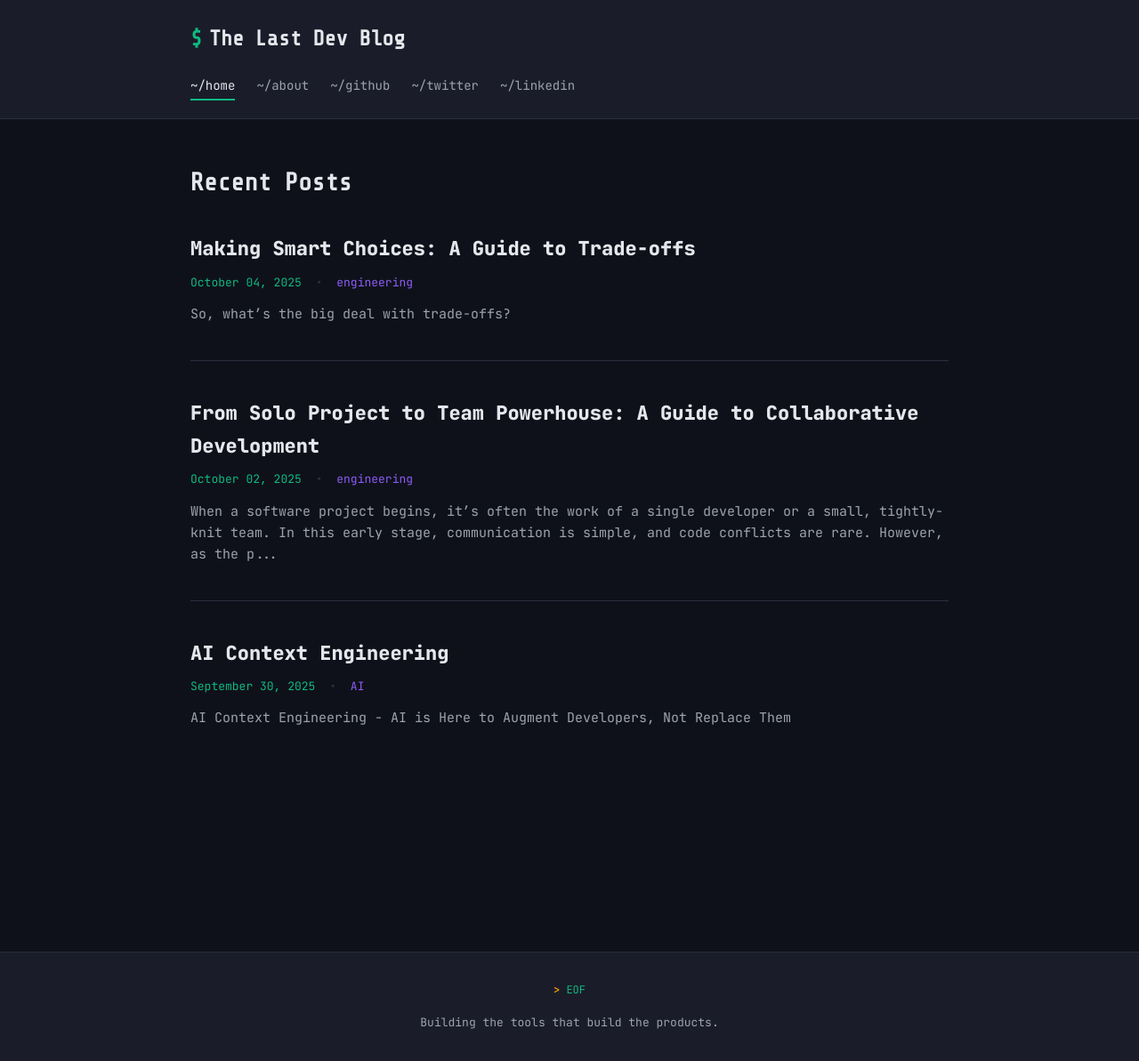
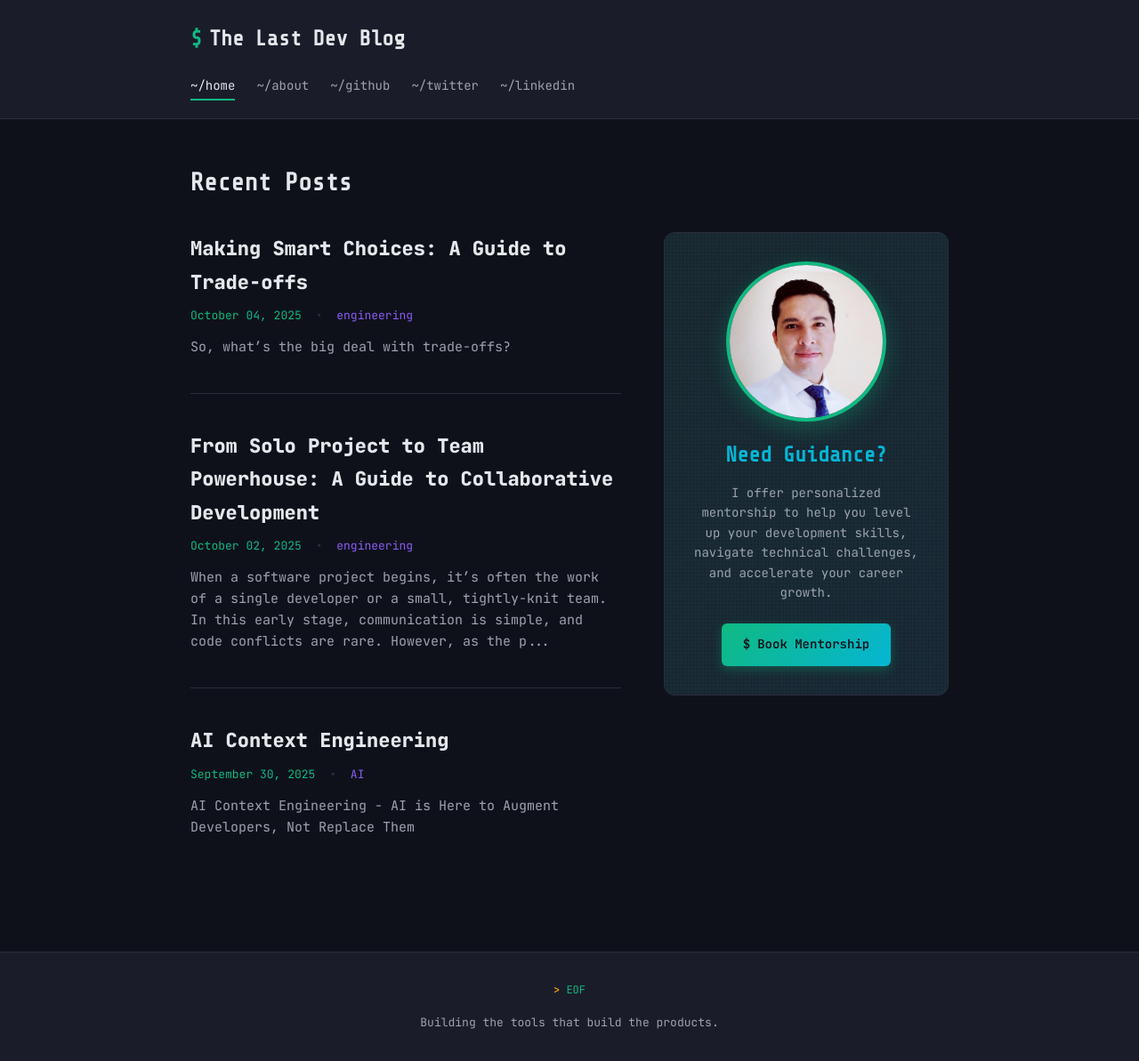
Before and after one commit to JoseFdri/the_last_dev_blog, a Jekyll site: the page built from index.markdown, in a window 1280 px wide and 1193 px high. Shown: the whole window at 89% size. Built offline with Jekyll 4.4.1, drawn with Linux system fonts in a browser that asks for light colours.

Commit message:
add free mentorship

```diff
--- a/_layouts/home.html
+++ b/_layouts/home.html
@@ -5,8 +5,9 @@ layout: default
 <div class="home">
     <h1 class="page-heading">Recent Posts</h1>
 
-    {% if site.posts.size > 0 %}
-    <div class="posts-list">
+    <div class="home-layout">
+        {% if site.posts.size > 0 %}
+        <div class="posts-list">
         {% for post in site.posts %}
         <article class="post-item">
             <header>
@@ -30,10 +31,25 @@ layout: default
             {% endif %}
         </article>
         {% endfor %}
+        </div>
+        {% else %}
+        <p class="no-posts">No posts yet. Check back soon!</p>
+        {% endif %}
+
+        <!-- Book a Call Banner (Sidebar) -->
+        <aside class="cta-banner">
+            <div class="banner-content">
+                <div class="photo-container">
+                    <img src="{{ '/assets/images/me.jpeg' | relative_url }}" alt="Profile Photo" class="profile-photo">
+                </div>
+                <h2 class="banner-title">Need Guidance?</h2>
+                <p class="banner-text">I offer personalized mentorship to help you level up your development skills, navigate technical challenges, and accelerate your career growth.</p>
+                <a href="https://calendly.com/josefernaguillen/30min" class="cta-button">
+                    <span class="prompt-symbol">$</span> Book Mentorship
+                </a>
+            </div>
+        </aside>
     </div>
-    {% else %}
-    <p class="no-posts">No posts yet. Check back soon!</p>
-    {% endif %}
 
     {% if site.paginate %}
     <nav class="pagination">
--- a/about.markdown
+++ b/about.markdown
@@ -5,6 +5,8 @@ permalink: /about/
 ---
 
 ## $ whoami
+
+<img src="/assets/images/me.jpeg" alt="Jose Rodriguez" style="width: 220px; height: 220px; border-radius: 16px; object-fit: cover; box-shadow: 0 2px 12px rgba(0, 0, 0, 0.1); float: right; margin-left: 2.5rem; margin-bottom: 2rem;">
 
 **My purpose for coding is simple: to make exceptional products.**
 
--- a/assets/css/main.scss
+++ b/assets/css/main.scss
@@ -138,8 +138,125 @@ body {
         font-family: $font-display;
     }
 
+    .home-layout {
+        display: flex;
+        gap: 48px;
+        align-items: flex-start;
+    }
+
     .posts-list {
-        margin-bottom: 48px;
+        flex: 1;
+        min-width: 0;
+    }
+
+    // CTA Banner (Sidebar)
+    .cta-banner {
+        width: 320px;
+        flex-shrink: 0;
+        background: $bg-secondary;
+        border-radius: 12px;
+        border: 1px solid $border-color;
+        position: sticky;
+        top: 24px;
+        overflow: hidden;
+
+        &::before {
+            content: '';
+            position: absolute;
+            top: 0;
+            left: 0;
+            right: 0;
+            bottom: 0;
+            background:
+                linear-gradient(135deg, rgba(16, 185, 129, 0.05) 0%, rgba(6, 182, 212, 0.05) 100%),
+                repeating-linear-gradient(
+                    0deg,
+                    transparent,
+                    transparent 2px,
+                    rgba(16, 185, 129, 0.03) 2px,
+                    rgba(16, 185, 129, 0.03) 4px
+                ),
+                repeating-linear-gradient(
+                    90deg,
+                    transparent,
+                    transparent 2px,
+                    rgba(6, 182, 212, 0.03) 2px,
+                    rgba(6, 182, 212, 0.03) 4px
+                );
+            z-index: 0;
+        }
+
+        .banner-content {
+            padding: 32px;
+            display: flex;
+            flex-direction: column;
+            align-items: center;
+            text-align: center;
+            position: relative;
+            z-index: 1;
+        }
+
+        .photo-container {
+            width: 180px;
+            height: 180px;
+            border-radius: 50%;
+            overflow: hidden;
+            border: 4px solid $accent-green;
+            box-shadow: 0 8px 24px rgba(16, 185, 129, 0.3);
+            transition: all 0.3s ease;
+            margin-bottom: 24px;
+
+            &:hover {
+                transform: scale(1.05);
+                box-shadow: 0 12px 32px rgba(16, 185, 129, 0.4);
+            }
+        }
+
+        .profile-photo {
+            width: 100%;
+            height: 100%;
+            object-fit: cover;
+            display: block;
+        }
+
+        .banner-title {
+            font-size: 24px;
+            color: $accent-cyan;
+            margin-bottom: 16px;
+            font-family: $font-display;
+            line-height: 1.2;
+        }
+
+        .banner-text {
+            font-size: 14px;
+            color: $text-secondary;
+            line-height: 1.6;
+            margin-bottom: 24px;
+        }
+
+        .cta-button {
+            display: inline-flex;
+            align-items: center;
+            gap: 8px;
+            padding: 12px 24px;
+            background: linear-gradient(135deg, $accent-green 0%, $accent-cyan 100%);
+            color: $bg-primary;
+            text-decoration: none;
+            border-radius: 6px;
+            font-weight: 600;
+            font-size: 14px;
+            transition: all 0.3s ease;
+            box-shadow: 0 4px 12px rgba(16, 185, 129, 0.3);
+
+            .prompt-symbol {
+                color: $bg-primary;
+            }
+
+            &:hover {
+                transform: translateY(-2px);
+                box-shadow: 0 6px 20px rgba(16, 185, 129, 0.4);
+            }
+        }
     }
 
     .post-item {
@@ -661,6 +778,34 @@ body {
         .post-title {
             font-size: 20px;
         }
+
+        .home-layout {
+            flex-direction: column;
+            gap: 32px;
+        }
+
+        .cta-banner {
+            width: 100%;
+            position: static;
+
+            .banner-content {
+                padding: 24px;
+            }
+
+            .banner-title {
+                font-size: 20px;
+            }
+
+            .banner-text {
+                font-size: 13px;
+                margin-bottom: 20px;
+            }
+
+            .photo-container {
+                width: 140px;
+                height: 140px;
+            }
+        }
     }
 
     .page-content {
```
Also changed, not shown: assets/images/me.jpeg (added).
